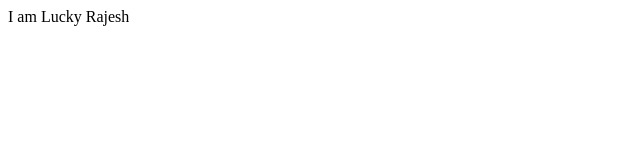
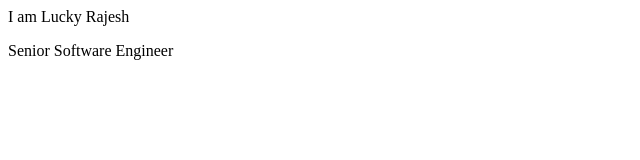
Before and after one commit to LuckyRaj9989/localRepoByRaj, a plain HTML site: page index.html in a window 1280 px wide. Shown: the whole page, without its empty margins (0-640 px from the left). Drawn offline with Linux system fonts and the light colour scheme.

Commit message:
Added new file from subBranch

```diff
--- a/index.html
+++ b/index.html
@@ -1 +1,2 @@
 <p>I am Lucky Rajesh</p>
+<p>Senior Software Engineer</p>
--- /dev/null
+++ b/style.css
@@ -0,0 +1,3 @@
+p{
+    color: red;
+}
```
